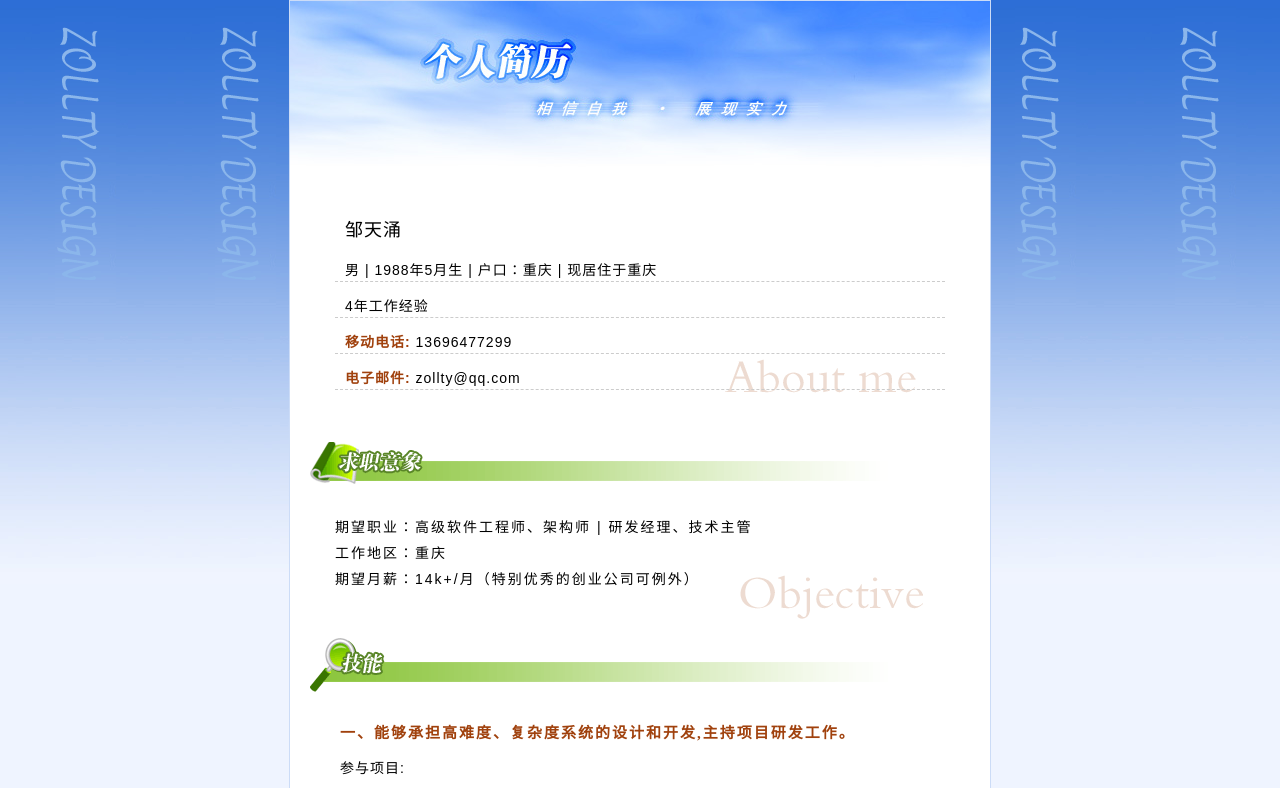
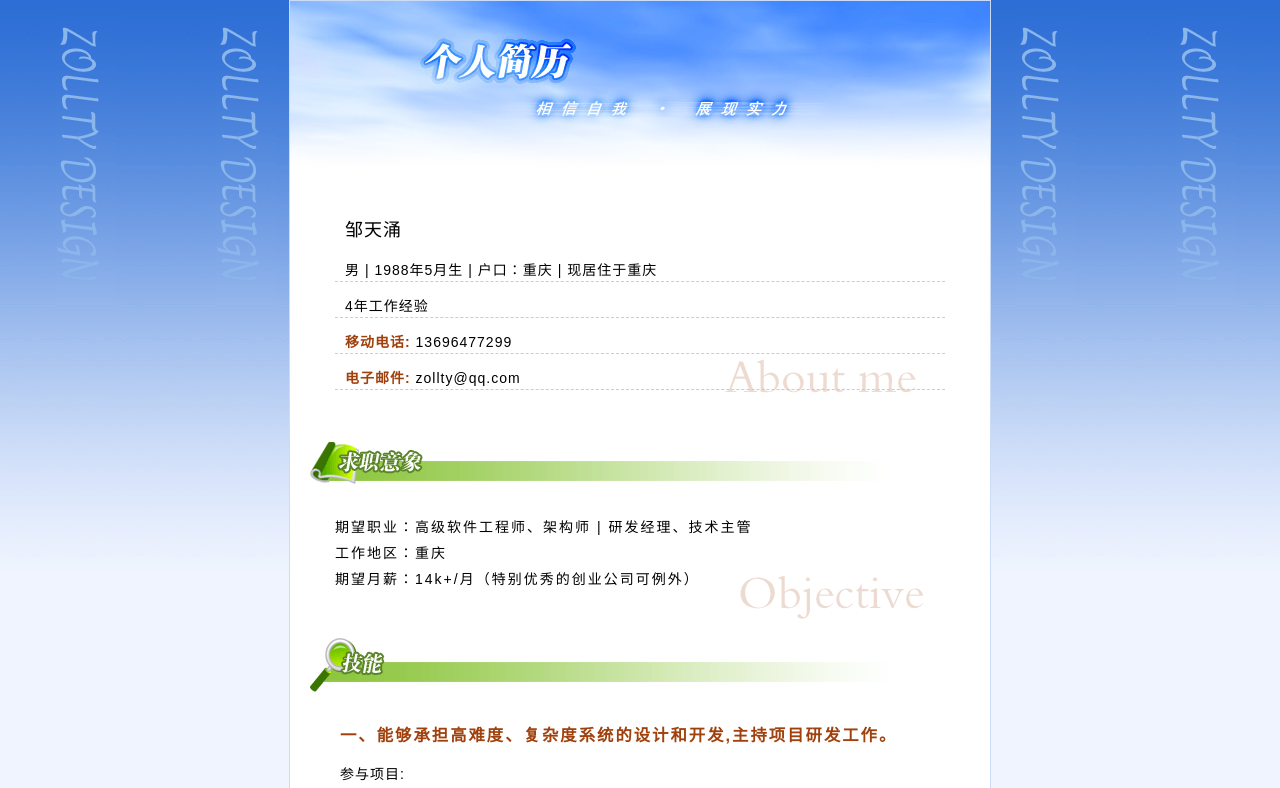
Before and after one commit to zolltytsou/misc, a plain HTML site: page i/web-resume/index.htm in a window 1280 px wide. Shown: the top 788 px of the page. Drawn offline with Linux system fonts and the light colour scheme.

Commit message:
Update font

```diff
--- a/i/web-resume/style.css
+++ b/i/web-resume/style.css
@@ -1,7 +1,7 @@
 body { margin: 0; text-align:center; background:#EFF4FF url(images/body_bg.gif) repeat-x fixed;}
 div { font:14px Arial, Helvetica, sans-serif; letter-spacing:1px;}
 h2 { display:none;}
-h3 { font:bold 15px "Times New Roman", Times, serif; color:#A0410D; letter-spacing:2px; }
+h3 { font-family: "Helvetica Neue","Helvetica","Microsoft YaHei","WenQuanYi Micro Hei","Hiragino Sans GB",Simsun,Arial,sans-serif; color:#A0410D; letter-spacing:2px; }
 ol { margin:0; padding:70px 30px 0 50px; list-style:none; }
 a:link { color:#598527; text-decoration:none;}
 a:hover { color:#598527; text-decoration:underline;}
```
